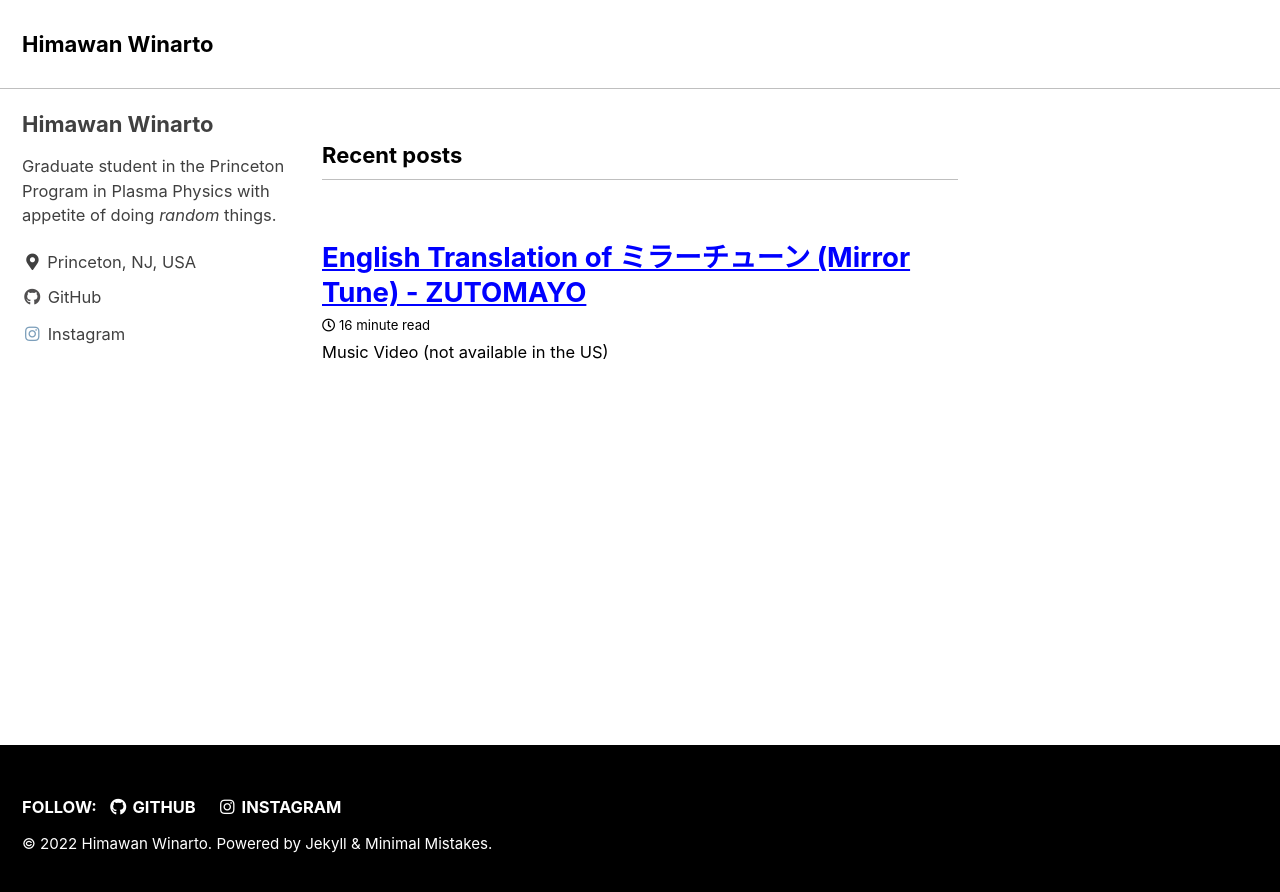
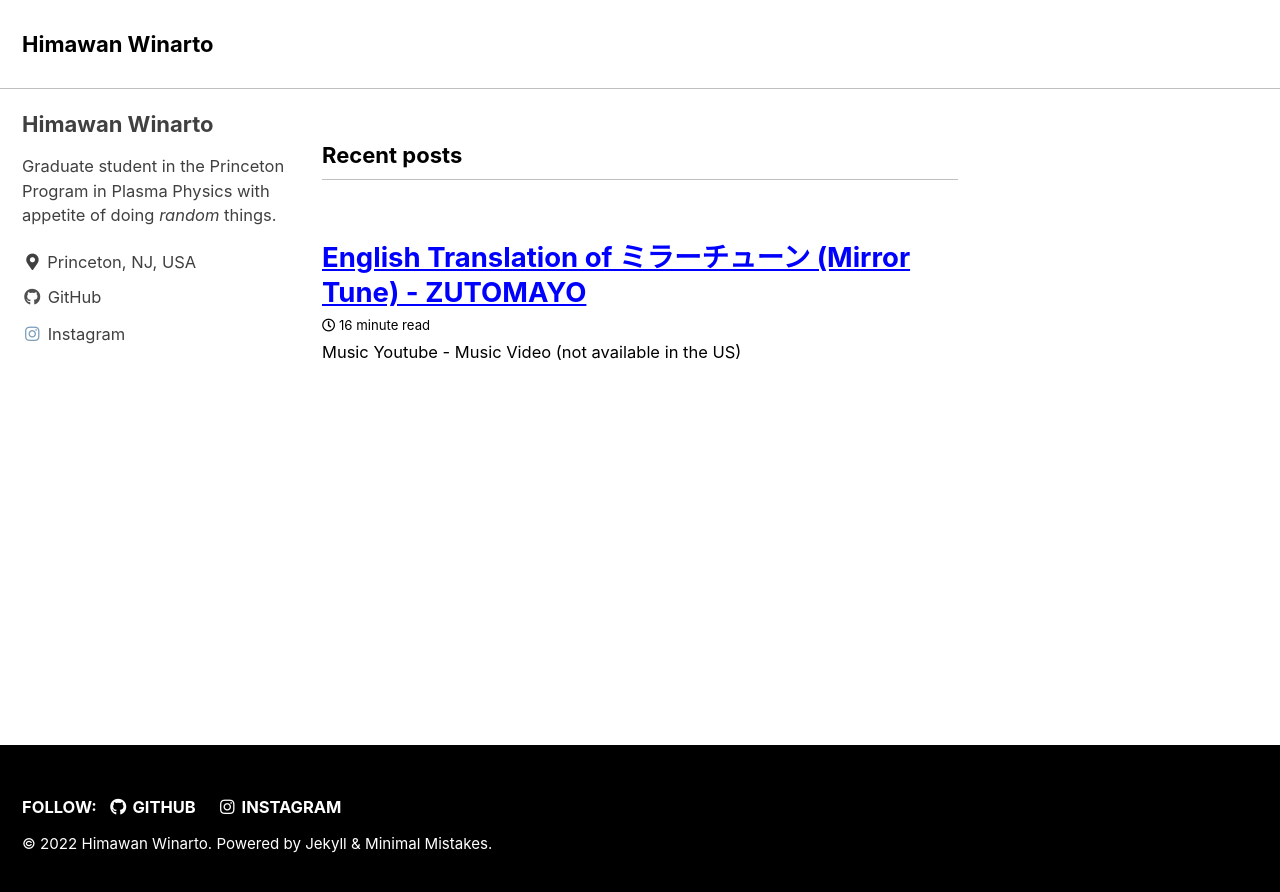
Before and after one commit to himax16/personal-website-jekyll, a Jekyll site: the page built from index.html, in a window 1280 px wide. Shown: the top 892 px of the page. Built offline with Jekyll 4.4.1, drawn with Linux system fonts in a browser that asks for light colours; cached includes are drawn as plain includes; the list of posts is cut into pages by our own code.

Commit message:
Fix mirror tune errors

```diff
--- a/_posts/2022-05-15-mirror-tune.md
+++ b/_posts/2022-05-15-mirror-tune.md
@@ -1,7 +1,7 @@
 ---
 title: "English Translation of ミラーチューン (Mirror Tune) - ZUTOMAYO"
 header:
-  overlay_image: /assets/posts/mirror-tune-background.png
+  image: /assets/posts/mirror-tune-background.png
 categories:
   - Blog
 tags:
@@ -9,10 +9,11 @@
 toc: true
 toc_sticky: true
 ---
-# Music Video (not available in the US)
+# Music
+# Youtube - Music Video (not available in the US)
 <iframe width="560" height="315" src="https://www.youtube-nocookie.com/embed/BVvvUGP0MFw" title="YouTube video player" frameborder="0" allow="accelerometer; autoplay; clipboard-write; encrypted-media; gyroscope; picture-in-picture" allowfullscreen></iframe>
 
-# Music
+# Youtube Music
 <iframe width="560" height="315" src="https://www.youtube-nocookie.com/embed/SBb3VhkkwBo" title="YouTube video player" frameborder="0" allow="accelerometer; autoplay; clipboard-write; encrypted-media; gyroscope; picture-in-picture" allowfullscreen></iframe>
 
 # English Lyrics
```
Also changed, not shown: other parts of _posts/2022-05-15-mirror-tune.md (+1 -1 lines).
